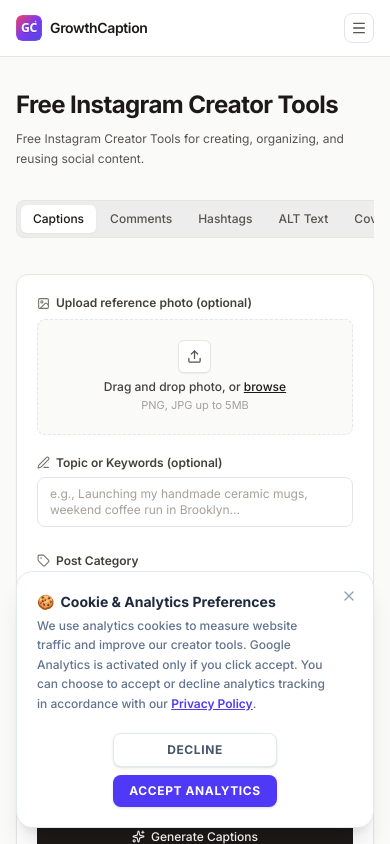
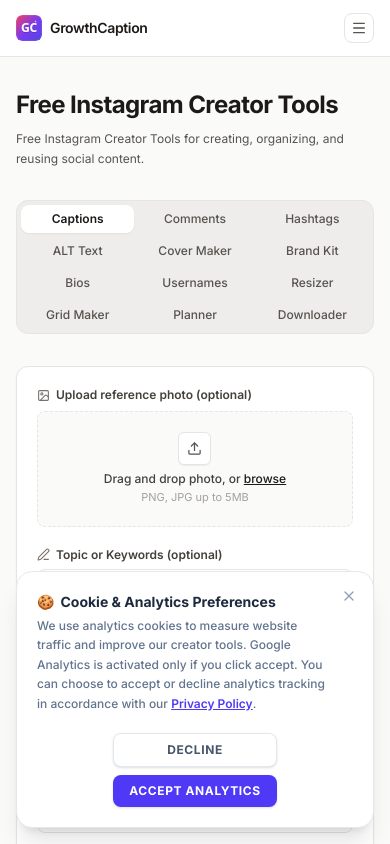
Before and after one commit to BhagwanDokhale/InstagramCaptionGenerator, a React (Vite) app: page / in a window 390 px wide. Shown: the top 844 px of the page. Built offline with nearby package versions, Linux system fonts and the light colour scheme.

Commit message:
Adjust tab switcher and controls to responsive grid/wrap layout without scrollbars

```diff
--- a/src/App.tsx
+++ b/src/App.tsx
@@ -325,9 +325,9 @@ export default function App() {
               );
             })()}
 
-            {/* Tab Switcher */}
-            <div className="mb-8 overflow-x-auto pb-1">
-              <div className="inline-flex bg-stone-200/60 p-1 rounded-lg border border-stone-200 gap-0.5 min-w-max">
+            {/* Responsive Tab Switcher - Auto-adjusts to screen size without horizontal scrollbar */}
+            <div className="mb-8 w-full">
+              <div className="bg-stone-200/60 p-1 rounded-xl border border-stone-200 grid grid-cols-3 sm:grid-cols-4 md:grid-cols-6 lg:flex lg:flex-wrap gap-1 w-full">
                 {(['captions', 'comments', 'hashtags', 'alttext', 'cover', 'brandkit', 'bios', 'usernames', 'resizer', 'grid', 'planner', 'downloader'] as const).map((tab) => {
                   const isActive = activeTab === tab;
                   const labels = {
@@ -348,11 +348,12 @@ export default function App() {
                     <button
                       key={tab}
                       onClick={() => handleTabChange(tab)}
-                      className={`px-3 py-1.5 rounded-md text-xs font-medium transition-colors cursor-pointer ${
+                      className={`px-2 py-1.5 rounded-lg text-xs font-medium transition-colors text-center cursor-pointer truncate lg:flex-1 lg:min-w-[70px] ${
                         isActive
-                          ? 'bg-white text-stone-900 shadow-xs'
-                          : 'text-stone-600 hover:text-stone-900 hover:bg-stone-100/60'
+                          ? 'bg-white text-stone-900 shadow-xs font-semibold'
+                          : 'text-stone-600 hover:text-stone-900 hover:bg-stone-100/70'
                       }`}
+                      title={labels[tab]}
                     >
                       {labels[tab]}
                     </button>
--- a/src/components/PhotoResizer.tsx
+++ b/src/components/PhotoResizer.tsx
@@ -512,7 +512,7 @@ export function PhotoResizer() {
         </h2>
 
         {selectedImage && (
-          <div className="flex bg-stone-100 p-1 rounded-lg border border-stone-200 self-start sm:self-auto overflow-x-auto max-w-full">
+          <div className="flex flex-wrap bg-stone-100 p-1 rounded-lg border border-stone-200 self-start sm:self-auto max-w-full gap-1">
             <button
               onClick={() => setActiveTab('resize')}
               className={`flex items-center gap-1.5 px-3 py-1.5 rounded-md text-xs font-medium transition-colors whitespace-nowrap ${
--- a/src/components/WorkspacePage.tsx
+++ b/src/components/WorkspacePage.tsx
@@ -348,7 +348,7 @@ export function WorkspacePage({ setActivePage, setActiveTab }: WorkspacePageProp
       </div>
 
       {/* Category Filter Chips */}
-      <div className="flex gap-2 overflow-x-auto pb-4 mb-8 scrollbar-none">
+      <div className="flex flex-wrap gap-2 pb-2 mb-8">
         {[
           { id: 'all', label: 'All Items', count: totalSavedCount },
           { id: 'captions', label: 'Captions', count: data.captions.length, icon: MessageSquare },
--- a/src/index.css
+++ b/src/index.css
@@ -28,3 +28,11 @@
     transform: none !important;
   }
 }
+
+.scrollbar-none {
+  -ms-overflow-style: none;
+  scrollbar-width: none;
+}
+.scrollbar-none::-webkit-scrollbar {
+  display: none;
+}
```
